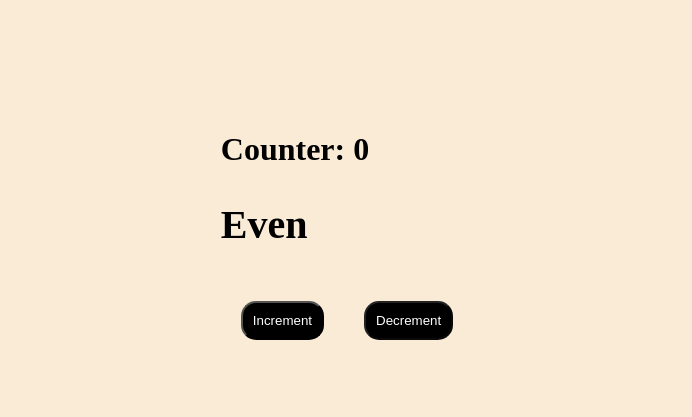
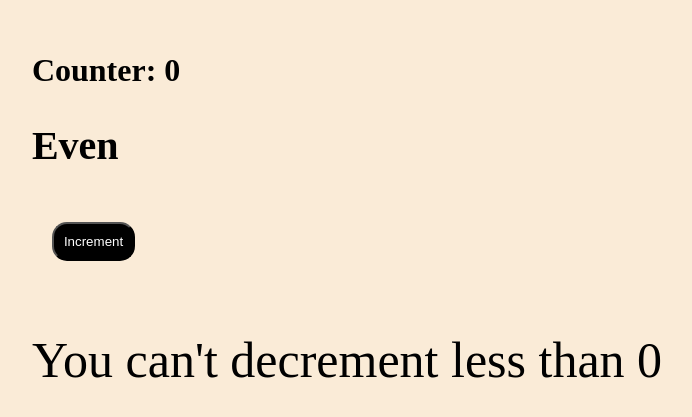
Before and after one commit to Vivek-2898/react730, a React (Vite) app in the folder projects/counter/: page / in a window 1280 px wide. Shown: the part 173-590 px from the top of the page, without its empty margins (293-985 px from the left). Built offline with nearby package versions, Linux system fonts and the light colour scheme.

Commit message:
implement even/odd counter

```diff
--- a/projects/counter/src/Countereven.jsx
+++ b/projects/counter/src/Countereven.jsx
@@ -10,6 +10,8 @@ function CounterWithEvenOdd() {
   const handleDecrement = () => {
     if (count > 0) {
       setCount(prevCount => prevCount - 1);
+    } else {
+      alert("You can't decrement less than 0");
     }
   };
 
@@ -18,9 +20,12 @@ function CounterWithEvenOdd() {
       <h1>Counter: {count}</h1>
       <h2>{count % 2 === 0 ? 'Even' : 'Odd'}</h2>
       <button onClick={handleIncrement}>Increment</button>
-      <button onClick={handleDecrement} disabled={count <= 0}>
-        Decrement
-      </button>
+      {count > 0 && (
+        <button onClick={handleDecrement}>
+          Decrement
+        </button>
+      )}
+      {count <= 0 && <p>You can't decrement less than 0</p>}
     </div>
   );
 }
```
